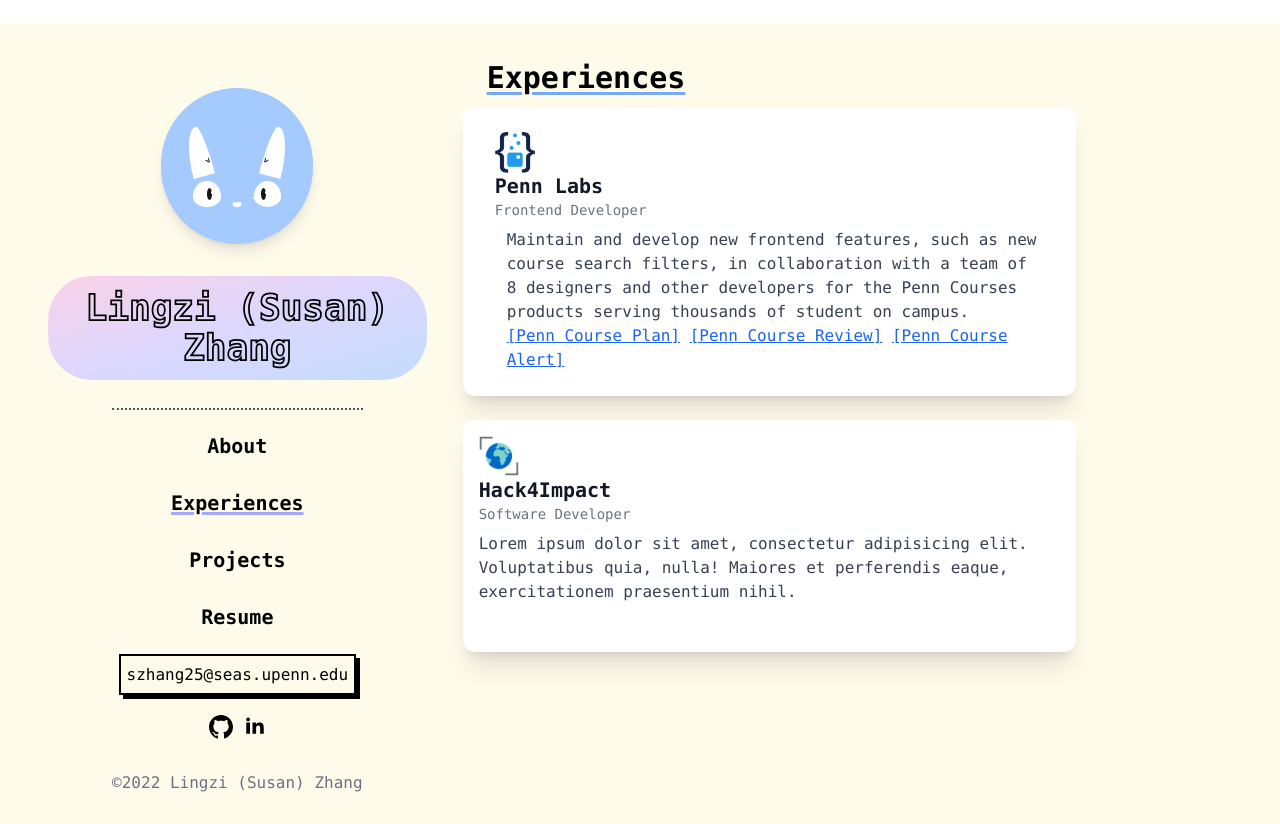
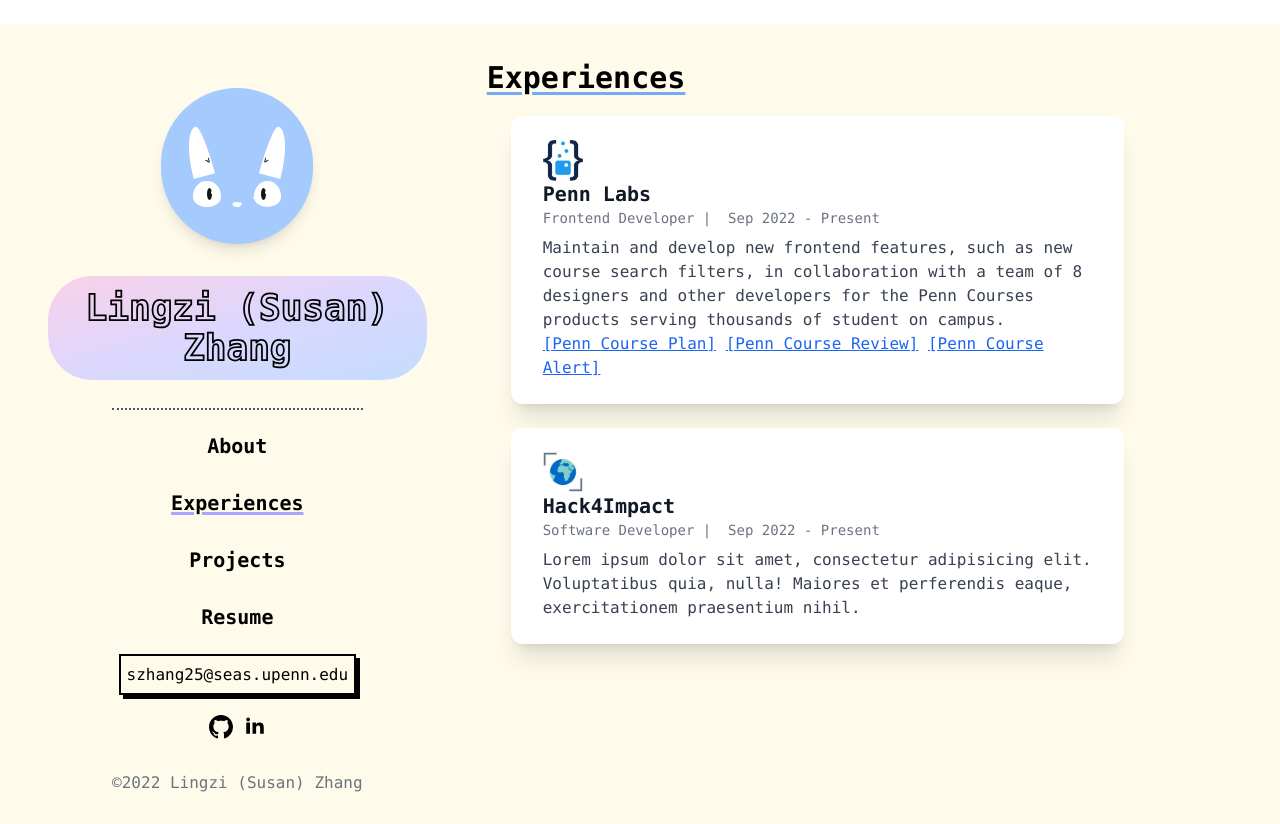
Before and after one commit to susanzzz123/personal-website, a React (Vite) app: page /experiences in a window 1280 px wide. Built offline with nearby package versions, Linux system fonts and the light colour scheme; some icons are missing.

Commit message:
updated cards for experiences

```diff
--- a/src/components/Experiences.js
+++ b/src/components/Experiences.js
@@ -1,7 +1,6 @@
 import React, { useState, useEffect } from 'react'
 import { Nav } from './Nav'
 import { AiOutlineMenu } from 'react-icons/ai'
-import { Link } from 'react-router-dom'
 
 export const Experiences = () => {
   const [open, setOpen] = useState(false)
@@ -46,19 +45,19 @@
             </span>
           </div>
         </div>
-        <div className="px-6 pt-7 mb-3 mt-2 md:mt-16 lg:mt-2 text-2xl md:text-3xl font-bold underline underline-offset-4 decoration-blue-400 decoration-[3px]">
+        <div className="px-6 pt-7 mb-5 mt-2 md:mt-16 lg:mt-2 text-2xl md:text-3xl font-bold underline underline-offset-4 decoration-blue-400 decoration-[3px]">
           <span>Experiences</span>
         </div>
-        {/* Penn labs */}
-        <div className="max-w-sm w-9/12 lg:max-w-full lg:flex">
+        <div className='md:grid md:justify-center md:w-11/12 lg:w-9/12 max-w-full md:ml-5 lg:ml-12'>
+          {/* Penn labs */}
           <div className="bg-white shadow-xl rounded-xl p-6 flex flex-col justify-between leading-normal mb-6">
             <div className="ml-2">
               <div className='w-10 h-10'>
                 <img src={require('../images/pennlabs.jpg')} alt='Penn Labs'></img>
               </div>
               <div className="text-gray-900 font-bold text-xl">Penn Labs</div>
-              <div className='text-gray-500 text-sm mb-2'>Frontend Developer</div>
-              <div className="text-gray-700 text-base mx-3">
+              <div className='text-gray-500 text-sm mb-2'>Frontend Developer&nbsp;|&nbsp; Sep 2022 - Present</div>
+              <div className="text-gray-700 text-base">
                 Maintain and develop new frontend features, such as new course search filters,  in collaboration with a team of 8 designers and other developers for the Penn Courses products serving thousands of student on campus.
                 <div className='text-blue-600'>
                   <a href='https://pennlabs.org/products/penn-course-plan'
@@ -76,16 +75,14 @@
               </div>
             </div>
           </div>
-        </div>
-        {/* Hack4Impact */}
-        <div className="max-w-sm w-9/12 lg:max-w-fit lg:flex">
-          <div className="bg-white shadow-xl rounded-xl p-4 flex flex-col justify-between leading-normal">
-            <div className="mb-8">
+          {/* Hack4Impact */}
+          <div className="bg-white shadow-xl rounded-xl p-6 flex flex-col justify-between leading-normal mb-6">
+            <div className="ml-2">
               <div className='w-10 h-10'>
                 <img src={require('../images/hack.jpg')} alt='Penn Labs'></img>
               </div>
               <div className="text-gray-900 font-bold text-xl">Hack4Impact</div>
-              <div className='text-gray-500 text-sm mb-2'>Software Developer</div>
+              <div className='text-gray-500 text-sm mb-2'>Software Developer&nbsp;|&nbsp; Sep 2022 - Present</div>
               <p className="text-gray-700 text-base">Lorem ipsum dolor sit amet, consectetur adipisicing elit. Voluptatibus quia, nulla! Maiores et perferendis eaque, exercitationem praesentium nihil.</p>
             </div>
           </div>
```
